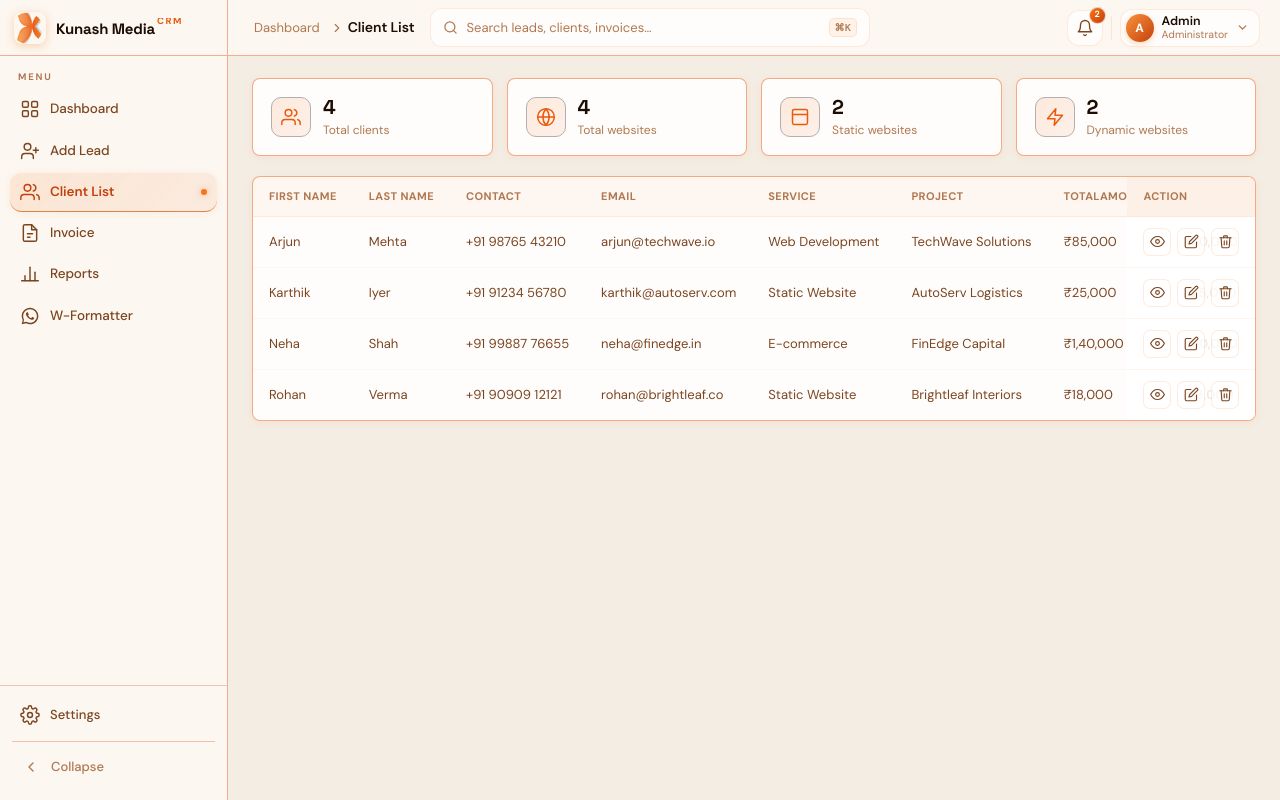
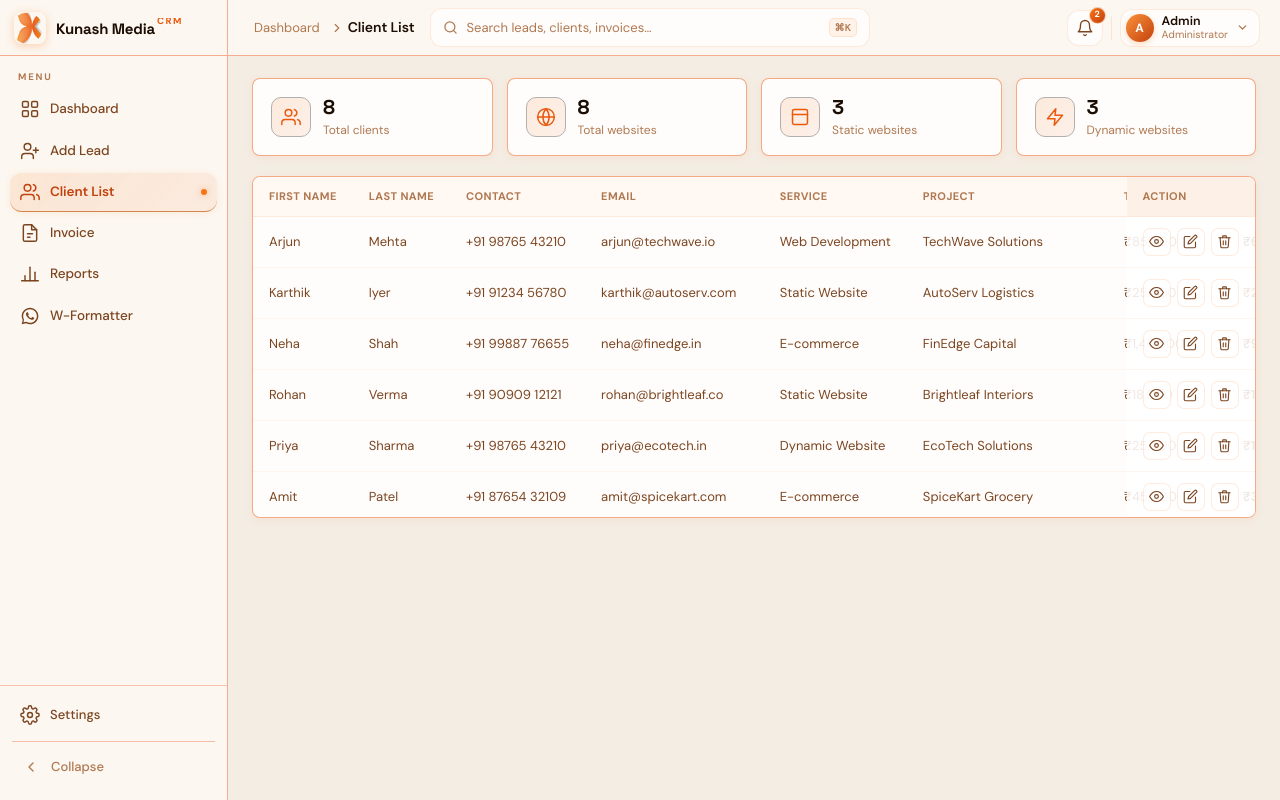
Before and after one commit to kunash-media/crm_frontend_v1_0, a React (Vite) app: page /clients in a window 1280 px wide. Built offline with nearby package versions, Linux system fonts and the light colour scheme; what wink-nlp would draw is missing.

Commit message:
ui changes

```diff
--- a/src/components/Client-List/ClientList.css
+++ b/src/components/Client-List/ClientList.css
@@ -58,7 +58,7 @@
   overflow: hidden;
 }
 
-.client-root .cl-table-scroll { overflow-x: auto; }
+.client-root .cl-table-scroll { overflow: auto; height: 340px;}
 
 .client-root .cl-table {
   width: 100%;
@@ -98,6 +98,15 @@
   background: var(--bg-card, #faf5f5);
   box-shadow: -6px 0 8px -6px rgba(0,0,0,0.06);
 }
+
+.tr-table{
+  position: sticky;
+  top: 0;
+  z-index: 100;
+  background: rgba(255,255,255,0.9);
+  box-shadow: -6px 0 8px -6px rgba(0,0,0,0.06);
+}
+
 .client-root .cl-table thead .cl-col-sticky { background: #fdf1e7; }
 
 .client-root .cl-action-btns { display: flex; align-items: center; gap: 6px; }
--- a/src/components/Client-List/ClientList.jsx
+++ b/src/components/Client-List/ClientList.jsx
@@ -6,6 +6,67 @@ const CLIENTS = [
   { id: 2, firstName: "Karthik", lastName: "Iyer", contact: "+91 91234 56780", email: "karthik@autoserv.com", service: "Static Website", project: "AutoServ Logistics", totalAmount: 25000, advanceAmount: 25000, remainAmount: 0, pendingAmount: 5000, source: "Instagram", type: "static" },
   { id: 3, firstName: "Neha", lastName: "Shah", contact: "+91 99887 76655", email: "neha@finedge.in", service: "E-commerce", project: "FinEdge Capital", totalAmount: 140000, advanceAmount: 90000, remainAmount: 50000, pendingAmount: 25000,source: "Website", type: "dynamic" },
   { id: 4, firstName: "Rohan", lastName: "Verma", contact: "+91 90909 12121", email: "rohan@brightleaf.co", service: "Static Website", project: "Brightleaf Interiors", totalAmount: 18000, advanceAmount: 18000, remainAmount: 0, pendingAmount: 5000, source: "Google Ads", type: "static" },
+  {
+  id: 5,
+  firstName: "Priya",
+  lastName: "Sharma",
+  contact: "+91 98765 43210",
+  email: "priya@ecotech.in",
+  service: "Dynamic Website",
+  project: "EcoTech Solutions",
+  totalAmount: 25000,
+  advanceAmount: 15000,
+  remainAmount: 10000,
+  pendingAmount: 2000,
+  source: "Referral",
+  type: "dynamic"
+}
+,
+{
+  id: 6,
+  firstName: "Amit",
+  lastName: "Patel",
+  contact: "+91 87654 32109",
+  email: "amit@spicekart.com",
+  service: "E-commerce",
+  project: "SpiceKart Grocery",
+  totalAmount: 45000,
+  advanceAmount: 30000,
+  remainAmount: 15000,
+  pendingAmount: 5000,
+  source: "Facebook",
+  type: "ecommerce"
+},
+{
+  id: 7,
+  firstName: "Sneha",
+  lastName: "Reddy",
+  contact: "+91 76543 21098",
+  email: "sneha@greenleaf.co",
+  service: "SEO Service",
+  project: "GreenLeaf Organics",
+  totalAmount: 12000,
+  advanceAmount: 6000,
+  remainAmount: 6000,
+  pendingAmount: 0,
+  source: "Direct",
+  type: "seo"
+},
+{
+  id: 8,
+  firstName: "Vikram",
+  lastName: "Singh",
+  contact: "+91 65432 10987",
+  email: "vikram@brickbeam.com",
+  service: "Static Website",
+  project: "Brick & Beam Constructions",
+  totalAmount: 18000,
+  advanceAmount: 18000,
+  remainAmount: 0,
+  pendingAmount: 3000,
+  source: "Google Ads",
+  type: "static"
+}
 ];
 
 const currency = (n) =>
@@ -214,7 +275,7 @@ const ClientList = () => {
         <div className="cl-table-scroll">
           <table className="cl-table">
             <thead>
-              <tr>
+              <tr className="tr-table">
                 <th>First name</th><th>Last name</th><th>Contact</th><th>Email</th>
                 <th>Service</th><th>Project</th><th>totalAmount</th><th>Advance (60%)</th>
                 <th>Pending pay</th><th>Source</th><th className="cl-col-sticky">Action</th>
--- a/src/components/Dashboard/Dashboard.css
+++ b/src/components/Dashboard/Dashboard.css
@@ -613,9 +613,17 @@ input, select, textarea { font-family: var(--ff-body); }
 /* Table */
 .tbl-scroll {
   overflow: auto;
-  height: 450px;
+  max-height: 330px;
   border-radius: var(--r-md);
   border: 1px solid #f49c79d2;
+}
+
+.action-th{
+  position: sticky;
+  right: 0;
+  background: rgba(251, 240, 240, 0.765);
+  color: var(--tx-mute);
+  box-shadow: -6px 0 8px -6px rgba(0,0,0,0.06);
 }
 /* .tbl-scroll::-webkit-scrollbar { height: 4px; } */
 .tbl-scroll::-webkit-scrollbar-thumb { background:var(--o200); border-radius:4px; }
@@ -645,7 +653,7 @@ input, select, textarea { font-family: var(--ff-body); }
 .lead-tbl td {
   padding: 10px 13px;
   color: var(--tx-hi);
-  border-bottom: 1px solid rgba(249,115,22,.055);
+  border-bottom: 1px solid rgba(235, 102, 6, 0.285);
   vertical-align: middle;
 }
 .tbl-row { transition: background .16s; }
@@ -935,7 +943,7 @@ input, select, textarea { font-family: var(--ff-body); }
 .hist-empty p { margin: 0; font-size: 13.5px; font-weight: 500; }
 
 .hist-list { display: flex; flex-direction: column; gap: 12px; }
-.hist-item { display: flex; gap: 12px; padding: 12px 14px; border-radius: 12px; background: rgba(234,88,12,0.045); }
+.hist-item { display: flex; gap: 12px; padding: 12px 14px; border-radius: 12px; background: rgba(234,88,12,0.045); border:1px solid rgb(246, 197, 197) }
 .hist-icon {
   width: 26px; height: 26px; border-radius: 8px; flex-shrink: 0;
   display: flex; align-items: center; justify-content: center;
@@ -944,7 +952,7 @@ input, select, textarea { font-family: var(--ff-body); }
 .hist-next-followup .hist-icon { background: rgba(234,88,12,0.16); color: #ea580c; }
 .hist-row { display: flex; justify-content: space-between; align-items: center; margin-bottom: 3px; }
 .hist-date { font-size: 12.5px; font-weight: 700; color: #4a2c17; }
-.hist-tag { font-size: 10.5px; font-weight: 700; text-transform: uppercase; letter-spacing: 0.04em; color: #b07850; }
+.hist-tag { font-size: 10.5px; border:2px solid green; font-weight: 700; text-transform: uppercase; letter-spacing: 0.04em; color: #93572c; padding: 0px 6px; border:1px solid rgb(251, 133, 133); border-radius: 6px; background-color: rgba(253, 206, 206, 0.929); }
 .hist-note { margin: 0; font-size: 13px; color: #6b4a30; line-height: 1.45; }
 
 /* ── Split view sections ── */
--- a/src/components/Dashboard/Dashboard.jsx
+++ b/src/components/Dashboard/Dashboard.jsx
@@ -385,10 +385,10 @@ const DayLeadsOverlay = ({ date, leads, onClose, onView, onEdit, onDone, onNextF
       <div className="tbl-scroll">
         <table className="lead-tbl day-ov-tbl">
           <thead>
-            <tr>
+            <tr className="sticky top-0">
               <th>First Name</th><th>Last Name</th><th>Mobile</th><th>Company</th>
               <th>Requirement</th><th>Priority</th><th>Follow-up Date</th><th>Note</th>
-              <th>Status</th><th>Actions</th>
+              <th>Status</th><th className="action-th" >Actions</th>
             </tr>
           </thead>
           <tbody>
@@ -403,7 +403,7 @@ const DayLeadsOverlay = ({ date, leads, onClose, onView, onEdit, onDone, onNextF
                 <td>{fmtDate(l.followUpDate)}</td>
                 <td className="td-note">{(l.notes || "—").slice(0, 40)}</td>
                 <td><FollowupStatusPill status={l.followupStatus} /></td>
-                <td>
+                <td className="action-th ">
                   <div className="act-row">
                     <button className="act-btn act-v" title="View" onClick={() => onView(l)}><Eye size={15} /></button>
                     <button className="act-btn act-e" title="Edit" onClick={() => onEdit(l)}><Pencil size={15} /></button>
--- a/src/components/W-Formatter/WFormatter.jsx
+++ b/src/components/W-Formatter/WFormatter.jsx
@@ -202,7 +202,7 @@ const WFormatter = () => {
                 type="text"
                 value={clientName}
                 onChange={(e) => setClientName(e.target.value)}
-                placeholder="e.g. Artezo VPS - HRMS Module"
+                placeholder="Enter Project Name/Topic etc."
                 className="w-full px-3.5 py-2.5 rounded-xl border border-slate-300 text-sm focus:outline-none focus:ring-2 focus:ring-emerald-500/40 focus:border-emerald-500 transition"
               />
             </div>
```
